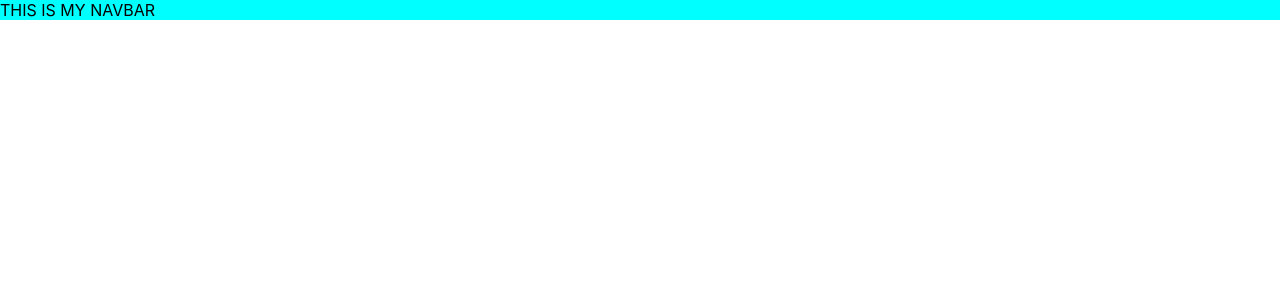
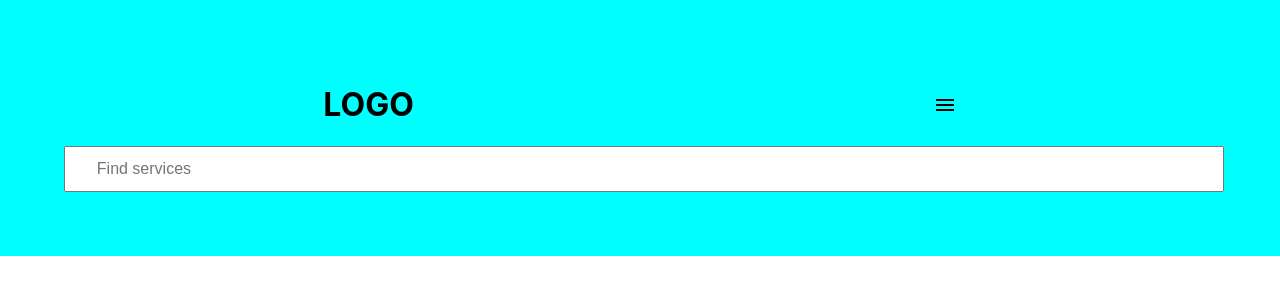
Before and after one commit to Parrasite9/cutcritic, a React (Create React App) app: page / in a window 1280 px wide. Shown: the top 300 px of the page. Built offline with nearby package versions, Linux system fonts and the light colour scheme.

Commit message:
Logo, burger menu, and search bar has been added. Search bar is the only thing CSSd at this time.

```diff
--- a/package.json
+++ b/package.json
@@ -5,6 +5,7 @@
   "dependencies": {
     "@emotion/react": "^11.10.6",
     "@emotion/styled": "^11.10.6",
+    "@mui/icons-material": "^5.11.11",
     "@mui/material": "^5.11.14",
     "@testing-library/jest-dom": "^5.16.5",
     "@testing-library/react": "^13.4.0",
--- a/src/CSS/Navbar.css
+++ b/src/CSS/Navbar.css
@@ -1,3 +1,28 @@
 .navbar {
     background-color: aqua;
 }
+
+.navbar__Container {
+    padding: 5%;
+}
+
+.logo__Menu__Container {
+    display: flex;
+    align-items: center;
+    justify-content: space-around;
+}
+
+.navbar__Container > input {
+    width: 100%;
+    height: 2.5em;
+    font-size: 1em;
+    text-indent: 2.5%;
+}
+
+.navbar__Container > input:focus {
+    text-indent: 2.5%;
+}
+
+.navbar__Container > input::placeholder {
+    text-indent: 2.5%;
+}
--- a/src/Components/Navbar.js
+++ b/src/Components/Navbar.js
@@ -1,10 +1,21 @@
 import React from 'react'
 import './../CSS/Navbar.css'
+
+// MUI ICONS
+import MenuIcon from '@mui/icons-material/Menu';
+
 
 function Navbar() {
   return (
     <div className='navbar'>
-      THIS IS MY NAVBAR
+      <div className="navbar__Container">
+        <div className="logo__Menu__Container">
+          <h1>LOGO</h1>
+          <MenuIcon />
+        </div>
+
+        <input type="text" placeholder='Find services' />
+      </div>
     </div>
   )
 }
```
Also changed, not shown: 2 other files (tests, documents, lock files or other folders).
